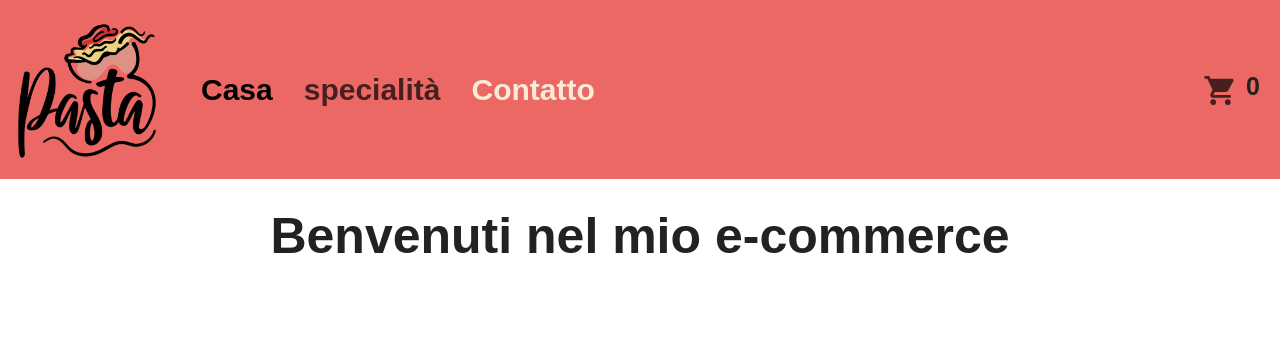
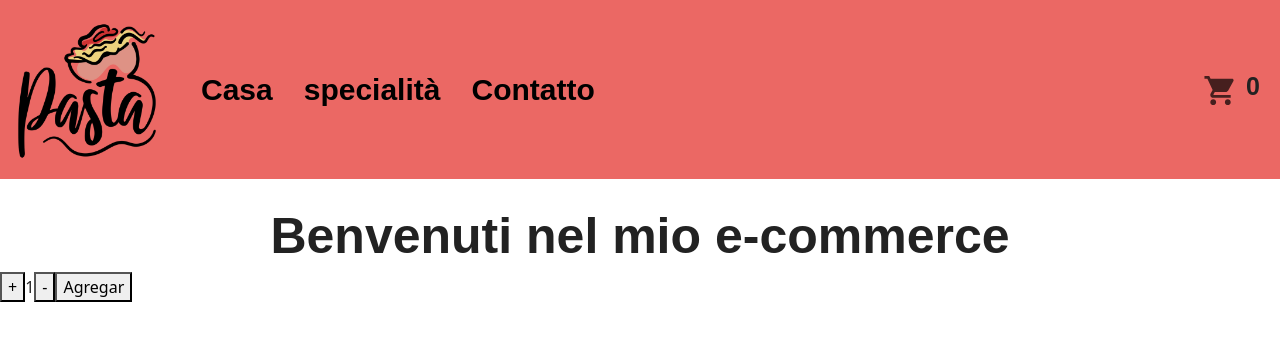
Before and after one commit to jonacoderhouse/JonathanBonnie-curso.React-JS, a React (Create React App) app: page / in a window 1280 px wide. Shown: the top 340 px of the page. Built offline with nearby package versions, Linux system fonts and the light colour scheme; a web font is replaced by a local one.

Commit message:
ItemCount

```diff
--- a/src/App.jsx
+++ b/src/App.jsx
@@ -1,15 +1,18 @@
 import './App.css';
 import Navbar from "./componentes/Navbar/Navbar"
 import ItemListContainer from "./componentes/ItemListContainer/ItemListoConteiner"
+import ItemCount from "./componentes/ItemCount/ItemCount"
 
 const App = () => {
 
   const bienvenidaEcommerce = "Benvenuti nel mio e-commerce"
+  let cantidadProducto = 10
 
   return (
     <>
     <Navbar/>
     <ItemListContainer greeting = {bienvenidaEcommerce}/>
+    <ItemCount stock = {cantidadProducto}/>
     </>
 
   );
--- /dev/null
+++ b/src/componentes/ItemCount/ItemCount.jsx
@@ -0,0 +1,32 @@
+
+import React, { useState } from "react";
+const ItemCount = ({ stock }) => {
+
+    const [contador, setContador] = useState(1);
+
+    const sumar = () => {
+        if (contador < stock) {
+            setContador(contador + 1)
+        }
+    }
+
+    const resta = () => {
+        if (contador > 1) {
+            setContador(contador - 1)
+        }
+    }
+
+    const agregar = () => {
+        alert("producto Agregado")
+    }
+    return <div>
+        <button onClick={sumar}>+</button>
+        {contador}
+        <button onClick={resta}>-</button>
+        <button onClick={agregar}>Agregar</button>
+
+    </div>
+
+}
+
+export default ItemCount
--- a/src/componentes/Navbar/Navbar.jsx
+++ b/src/componentes/Navbar/Navbar.jsx
@@ -8,6 +8,13 @@ import "../Navbar/Navbar.css"
 
 const Navbar = () => {
 
+    const links =[
+        {nombre:"Casa", id:1},
+        {nombre:"specialità", id:2},
+        {nombre:"Contatto", id:3}
+    ]
+
+
     return <header >
         <nav className="navbar navbar-expand-lg bg-primary">
             <div className="container-fluid">
@@ -16,7 +23,7 @@ const Navbar = () => {
                     <span className="navbar-toggler-icon"></span>
                 </button>
                 <div className="collapse navbar-collapse" id="navbarSupportedContent">
-                    <Categorias />
+                    <Categorias opciones = {links} />
                 </div>
             </div>
             <CartWidget />
--- a/src/componentes/categorias/Categorias.jsx
+++ b/src/componentes/categorias/Categorias.jsx
@@ -1,20 +1,15 @@
 import React from 'react';
 import "../categorias/categorias.css"
 
-const Categorias = () => {
+const Categorias = ({ opciones }) => {
     return (
-
-              <ul className="navbar-nav me-auto mb-2 mb-lg-0">
-                        <li className="nav-item">
-                            <a className="nav-link active" aria-current="page" href="#">Casa</a>
-                        </li>
-                        <li className="nav-item">
-                            <a className="nav-link" href="#">specialità</a>
-                        </li>
-                        <li className="nav-item">
-                            <a className="nav-link" aria-current="page" href="#"> <span className='color'> Contatto</span></a>
-                        </li>
-                    </ul>
+        <ul className="navbar-nav me-auto mb-2 mb-lg-0">
+            {opciones.map((opcione) => {
+                return <li className="nav-item">
+                    <a className="nav-link active" aria-current="page" href="#">{opcione.nombre}</a>
+                </li>
+            })}
+        </ul>
     );
 }
 
```
